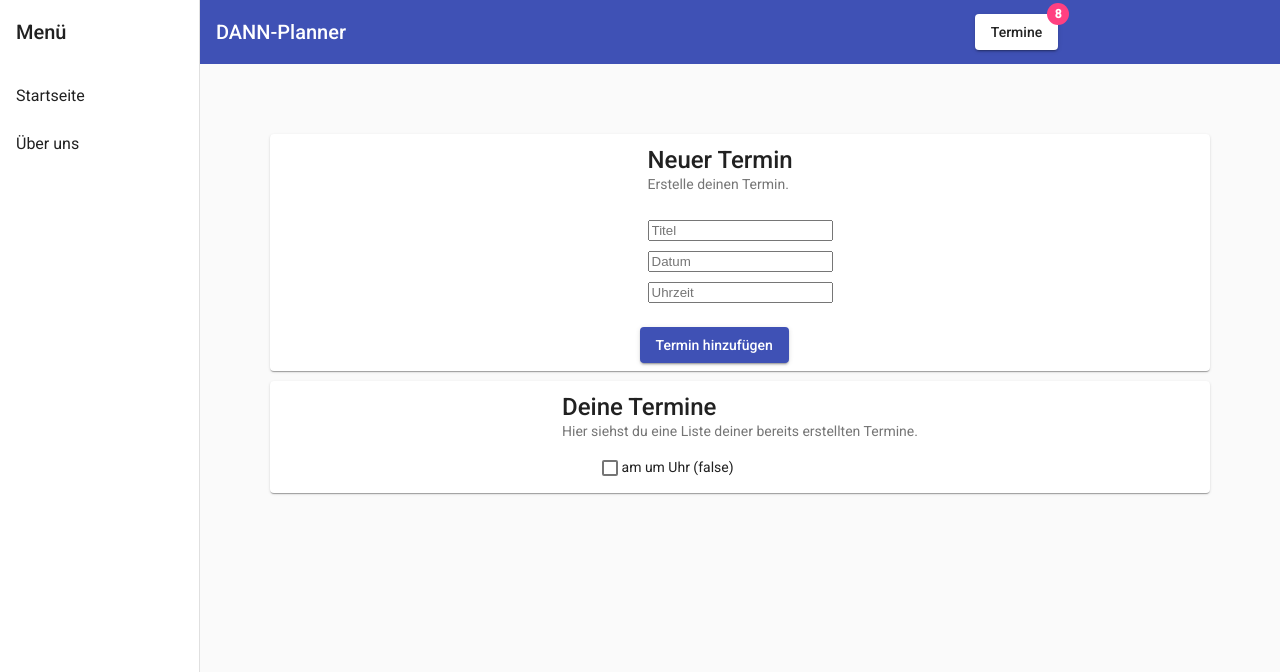
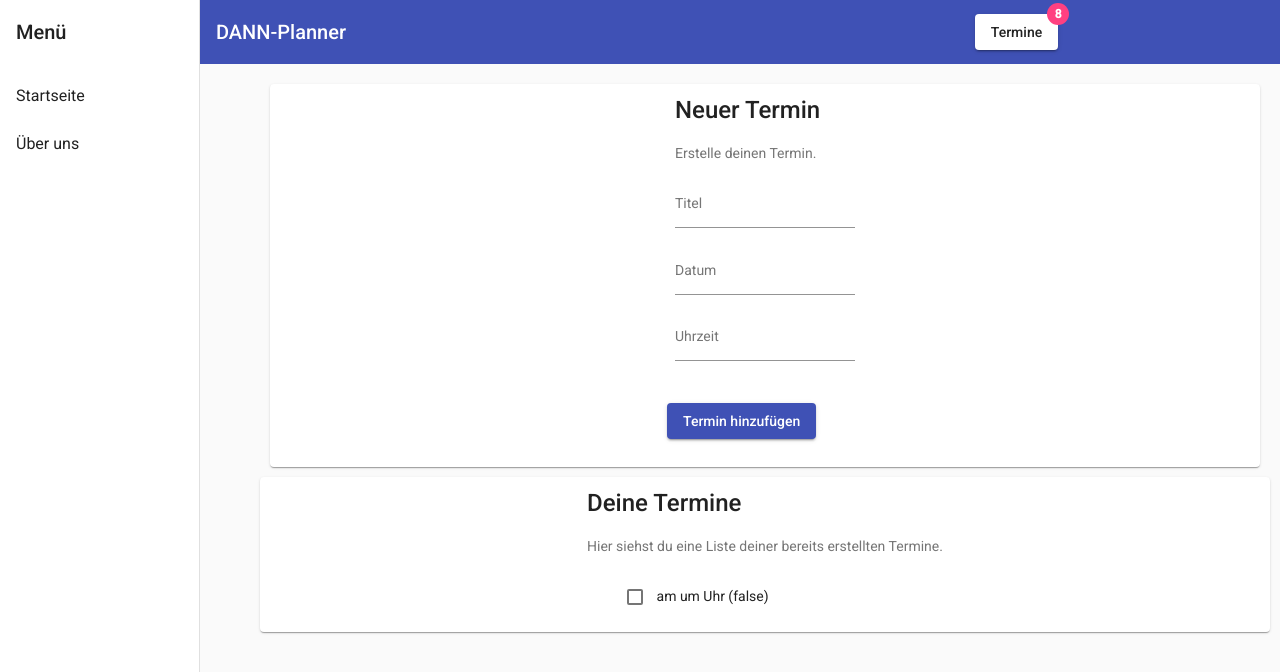
Before and after one commit to ninaeberle/my-planner, an Angular app: page / in a window 1280 px wide. Both pictures are taken after a click on the button "Termin hinzufügen". Shown: the top 672 px of the page. Built offline with nearby package versions, Linux system fonts and the light colour scheme.

Commit message:
design changes and inputfield

```diff
--- a/src/app/about/about.component.html
+++ b/src/app/about/about.component.html
@@ -1,4 +1,18 @@
-<h1>Herzlich Willkommen auf dieser Seite!</h1>
-<p>
-    Dies ist Terminplaner von ein paar Onlinemedien-Studenten.
-</p>
+<div style="margin-left: 50px; margin-right:70px margin-bottom=50px; padding: 10px;">
+    <mat-card class="container" style="margin:10px;">
+        <h1 style="margin:20px 20px;">Herzlich Willkommen auf dieser Seite!</h1>
+        <div style="padding:10px 20px;">
+            <mat-card-subtitle style="margin-top: 15px; margin-bottom: 30px;">Dies ist ein digitaler Terminplaner, der von ein paar Onlinemedien-Studenten entwickelt wurde. Nicht nur kannst du hiermit deine neusten Termine, Aufgaben und Treffen eintragen, du hast damit auch jeder Zeit einen Überblick über deine Termine und kannst sie, wenn die bereits stattgefunden haben, als "erledigt" markieren.</mat-card-subtitle>
+
+            <h2>1. Einen neuen Termin erstellen</h2>
+            <mat-card-subtitle style="margin-top: 15px; margin-bottom: 30px;">Du kannst in den drei Inputfeldern alle Details zu deinem Termin eingeben. In dem ersten Feld wird nach dem "Titel" gefragt. Dort kannst du deinem Termin einen Namen gaben. Unterhalb kannst du das Datum, an dem der Termin stattfindet, als auch das Datum dazu eintragen. Mit dem "Termin hinzufügen"-Button ertsellst du deinen Termin, der gespeichert wird und den du später einsehen kannst.</mat-card-subtitle>
+            <h2>2. Deine erstellten Termin einsehen</h2>
+            <mat-card-subtitle style="margin-top: 15px; margin-bottom: 30px;">Sobald du einen Termin hinzugefügt und den Button betätigt hast, erscheint dein Termin in der Liste unterhalb des Buttons.</mat-card-subtitle>
+            <h2>3. Deine erstellten Termin abhaken</h2>
+            <mat-card-subtitle style="margin-top: 15px; margin-bottom: 30px;">Hat dein Termin bereits stattgefunden, kannst du ihn ganz einfach abhaken. Indem du die Checkbox links neben deinem Termin anklickst, erscheint ein Haken und der Termin wird durchgestrichen, sodass es als "Done" markiert wird.</mat-card-subtitle>
+
+
+        </div>
+    </mat-card>
+
+</div>
--- a/src/app/app.module.ts
+++ b/src/app/app.module.ts
@@ -22,6 +22,8 @@ import { MatSliderModule } from '@angular/material/slider';
 import {MatCardModule} from '@angular/material/card';
 import {MatDatepickerModule} from '@angular/material/datepicker';
 import {MatBadgeModule} from '@angular/material/badge';
+import {MatInputModule} from '@angular/material/input';
+
 
 @NgModule({
   declarations: [
@@ -46,7 +48,8 @@ import {MatBadgeModule} from '@angular/material/badge';
     MatSliderModule,
     MatCardModule,
     MatDatepickerModule,
-    MatBadgeModule
+    MatBadgeModule,
+    MatInputModule
 
   ],
   providers: [],
--- a/src/app/events/events.component.css
+++ b/src/app/events/events.component.css
@@ -2,4 +2,8 @@
     display: grid;
     justify-content: center;
     align-items: center;
-    }
+}
+
+.mat-checkbox{
+    margin-right: 10px;
+}
--- a/src/app/events/events.component.html
+++ b/src/app/events/events.component.html
@@ -1,25 +1,36 @@
-<div style="margin: 50px; padding: 10px;">
+<div style="margin-left: 50px; margin-right:70px margin-bottom=50px; padding: 10px;">
     <mat-card class="container" style="margin:10px;">
         <mat-card-title>Neuer Termin</mat-card-title>
-        <mat-card-subtitle>Erstelle deinen Termin.</mat-card-subtitle>
+        <mat-card-subtitle style="margin-top: 15px;">Erstelle deinen Termin.</mat-card-subtitle>
         <mat-card-content>
-            <input matInput type="text" style="margin-top:10px;" placeholder="Titel" #input><br>
-            <input matInput type="text" style="margin-top:10px;" placeholder="Datum"#date><br>
-            <input matInput type="text" style="margin-top:10px;" placeholder="Uhrzeit" #time><br>
+            <mat-form-field>
+                <input matInput type="text" style="margin-top:10px;" placeholder="Titel" #input>
+            </mat-form-field><br>
+            <mat-form-field>
+                <input matInput type="text" style="margin-top:10px;" placeholder="Datum"#date>
+            </mat-form-field><br>
+            <mat-form-field>
+                <input matInput type="text" style="margin-top:10px;" placeholder="Uhrzeit" #time>
+            </mat-form-field><br>
         </mat-card-content>
         <mat-card-actions>
-            <button mat-raised-button color="primary" (click)="add(input.value, date.value, time.value)">Termin hinzufügen</button>
+            <button mat-raised-button color="primary" style="margin-bottom: 20px;" (click)="add(input.value, date.value, time.value)">Termin hinzufügen</button>
         </mat-card-actions>
     </mat-card>
-    <mat-card class="container" style="margin:10px;">
-        <mat-card-title>Deine Termine</mat-card-title>
-        <mat-card-subtitle>Hier siehst du eine Liste deiner bereits erstellten Termine.</mat-card-subtitle>
+    <mat-card class="container" >
+        <mat-card-title >Deine Termine</mat-card-title>
+        <mat-card-subtitle style="margin-top: 15px; margin-bottom: 30px;">Hier siehst du eine Liste deiner bereits erstellten Termine.</mat-card-subtitle>
         <mat-card-content>
             <ul>
-                <li *ngFor="let event of events" style="list-style: none;">
-                   <span (input)="setDone(event)"><mat-checkbox [checked]="event.over"></mat-checkbox>{{ event.title }} am {{ event.mydate }} um {{ event.mytime }} Uhr  ({{event.over}})</span>
+                <li *ngFor="let event of events" style="list-style: none; margin-bottom: 10px;">
+                   <span (input)="setDone(event)">
+                       <mat-checkbox [checked]="event.over">
+                       </mat-checkbox>
+                       {{ event.title }} am {{ event.mydate }} um {{ event.mytime }} Uhr  ({{event.over}})
+                    </span>
                 </li>
             </ul>
         </mat-card-content>
     </mat-card>
+
 </div>
```
